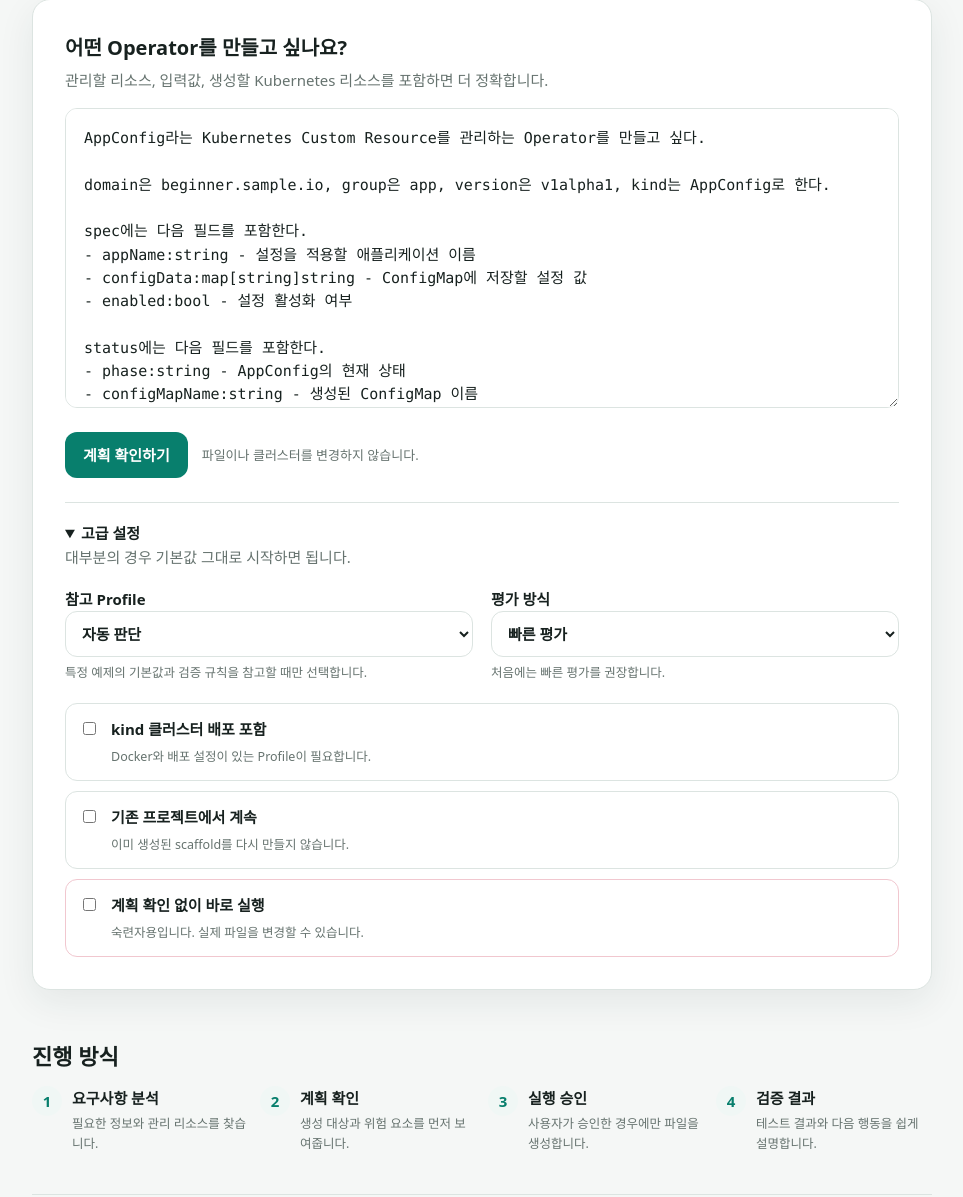
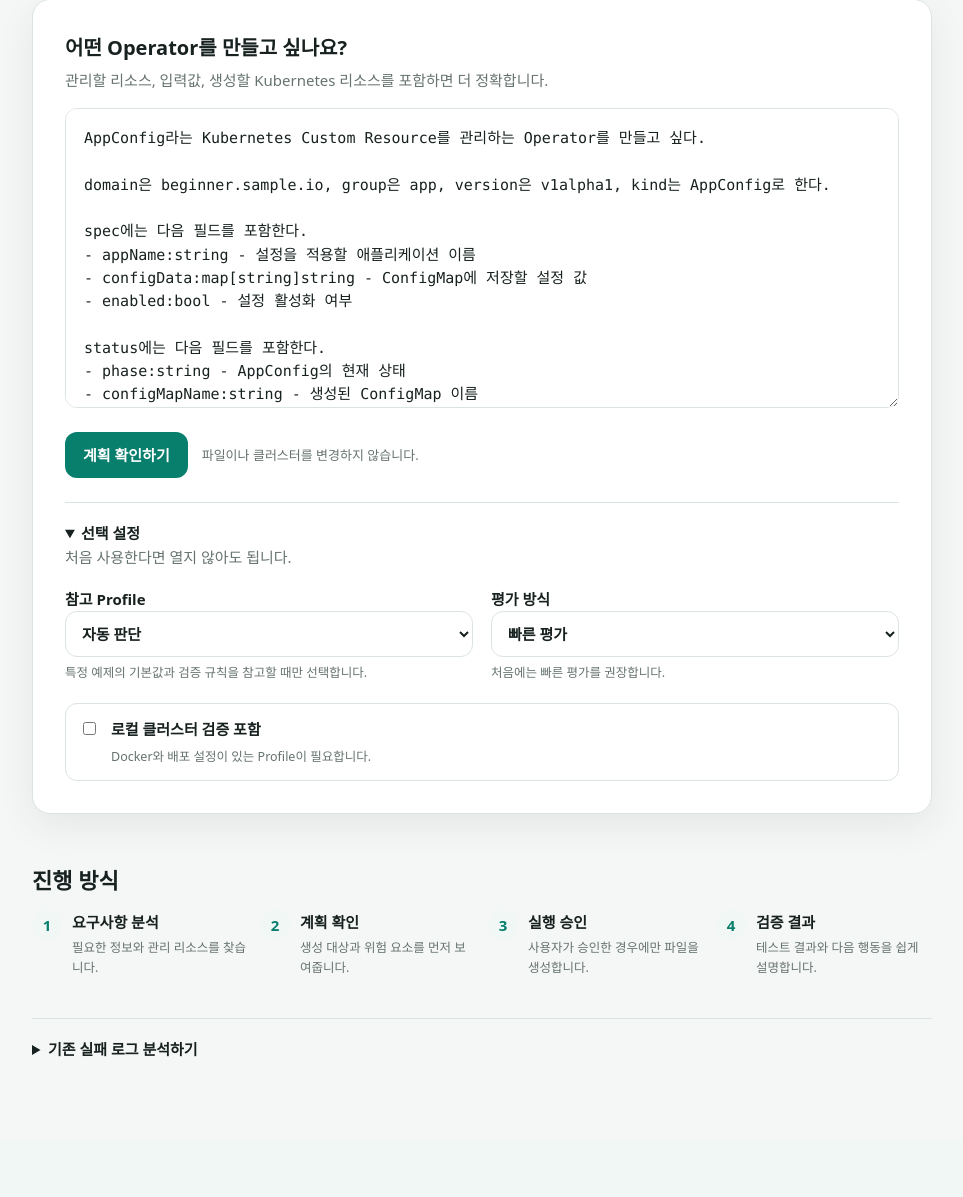
Before and after one commit to kuashi17/k8sagent, a FastAPI app: page / in a window 1280 px wide, after a click on "선택 설정". Shown: the part 327-1524 px from the top of the page, without its empty margins (158-1121 px from the left). After the commit the page ends 1384 px from the top, so only its background shows below. Run offline with FastAPI, Linux system fonts and the light colour scheme.

Commit message:
Simplify the beginner web workflow

```diff
--- a/web/static/app.js
+++ b/web/static/app.js
@@ -1,27 +1,4 @@
 (() => {
-  const directExecute = document.getElementById("direct-execute");
-  const mode = document.getElementById("mode");
-  const confirmation = document.getElementById("execution-confirmation");
-  const submit = document.getElementById("primary-submit");
-  const actionNote = document.querySelector(".action-note");
-
-  function updateExecutionMode() {
-    if (!directExecute || !mode) return;
-    const execute = directExecute.checked;
-    mode.value = execute ? "execute" : "dry-run";
-    confirmation?.classList.toggle("visible", execute);
-    if (submit) {
-      submit.textContent = execute ? "바로 생성하기" : "계획 확인하기";
-    }
-    if (actionNote) {
-      actionNote.textContent = execute
-        ? "승인 후 실제 파일을 생성합니다."
-        : "파일이나 클러스터를 변경하지 않습니다.";
-    }
-  }
-  directExecute?.addEventListener("change", updateExecutionMode);
-  updateExecutionMode();
-
   const panel = document.getElementById("job-panel");
   if (panel) {
     const jobId = panel.dataset.jobId;
--- a/web/templates/index.html
+++ b/web/templates/index.html
@@ -29,7 +29,7 @@
         placeholder="예: RedisCache 리소스를 만들면 StatefulSet과 Service를 생성하고, size와 image 변경을 자동으로 반영해 주세요."
       >{{ default_requirement }}</textarea>
 
-      <input type="hidden" name="mode" id="mode" value="{{ selected_mode or 'dry-run' }}">
+      <input type="hidden" name="mode" value="dry-run">
       <div class="primary-actions">
         <button class="primary-button" type="submit" id="primary-submit">
           계획 확인하기
@@ -37,9 +37,9 @@
         <span class="action-note">파일이나 클러스터를 변경하지 않습니다.</span>
       </div>
 
-      <details class="advanced-settings" {% if selected_mode == "execute" %}open{% endif %}>
-        <summary>고급 설정</summary>
-        <p>대부분의 경우 기본값 그대로 시작하면 됩니다.</p>
+      <details class="advanced-settings">
+        <summary>선택 설정</summary>
+        <p>처음 사용한다면 열지 않아도 됩니다.</p>
         <div class="settings-grid">
           <label>
             참고 Profile
@@ -72,28 +72,8 @@
           <label class="switch-row">
             <input type="checkbox" name="kind_deploy">
             <span>
-              <strong>kind 클러스터 배포 포함</strong>
+              <strong>로컬 클러스터 검증 포함</strong>
               <small>Docker와 배포 설정이 있는 Profile이 필요합니다.</small>
-            </span>
-          </label>
-          <label class="switch-row">
-            <input type="checkbox" name="resume_existing">
-            <span>
-              <strong>기존 프로젝트에서 계속</strong>
-              <small>이미 생성된 scaffold를 다시 만들지 않습니다.</small>
-            </span>
-          </label>
-          <label class="switch-row danger-setting">
-            <input type="checkbox" id="direct-execute" {% if selected_mode == "execute" %}checked{% endif %}>
-            <span>
-              <strong>계획 확인 없이 바로 실행</strong>
-              <small>숙련자용입니다. 실제 파일을 변경할 수 있습니다.</small>
-            </span>
-          </label>
-          <label class="switch-row execution-confirmation" id="execution-confirmation">
-            <input type="checkbox" name="confirm_execute">
-            <span>
-              <strong>실제 변경을 이해했고 실행을 승인합니다</strong>
             </span>
           </label>
         </div>
--- a/web/test_app.py
+++ b/web/test_app.py
@@ -161,7 +161,9 @@ class AsyncWebRouteTest(unittest.IsolatedAsyncioTestCase):
 
         self.assertEqual(response.status_code, 200)
         self.assertIn("계획 확인하기", response.text)
-        self.assertIn("<summary>고급 설정</summary>", response.text)
+        self.assertIn("<summary>선택 설정</summary>", response.text)
+        self.assertNotIn("계획 확인 없이 바로 실행", response.text)
+        self.assertNotIn("기존 프로젝트에서 계속", response.text)
         self.assertNotIn("Safety Evaluation</summary>", response.text)
 
     async def test_short_requirement_is_rejected_for_beginner(self) -> None:
--- a/web/test_result_presenter.py
+++ b/web/test_result_presenter.py
@@ -44,6 +44,10 @@ class ResultPresenterTest(unittest.TestCase):
             result.managed_resources,
             ["Deployment", "Service"],
         )
+        self.assertEqual(
+            result.completed_steps,
+            ["요구사항 구조화"],
+        )
 
 
 if __name__ == "__main__":
```
Also changed, not shown: web/result_presenter.py (+14 -2 lines).
